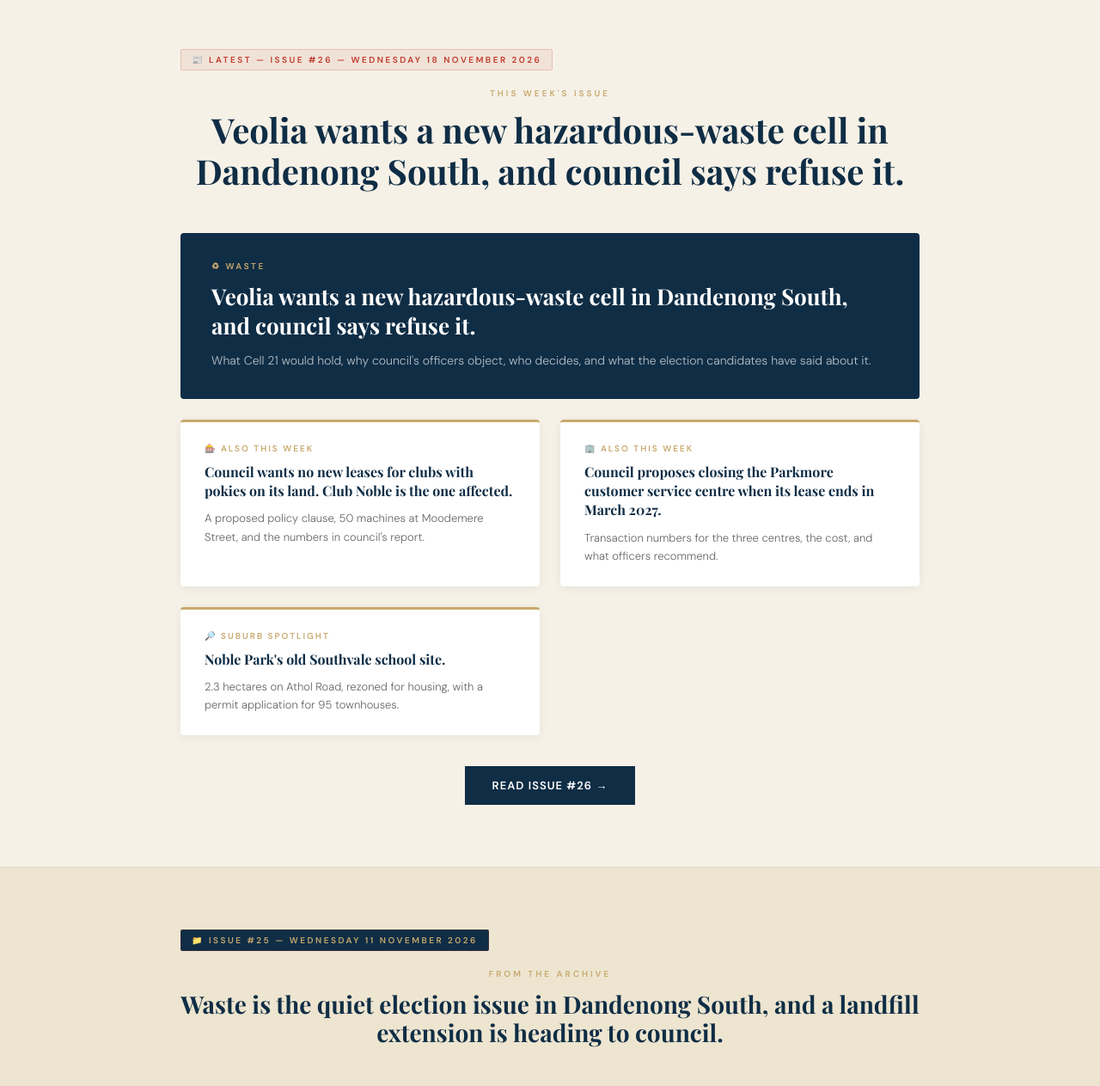
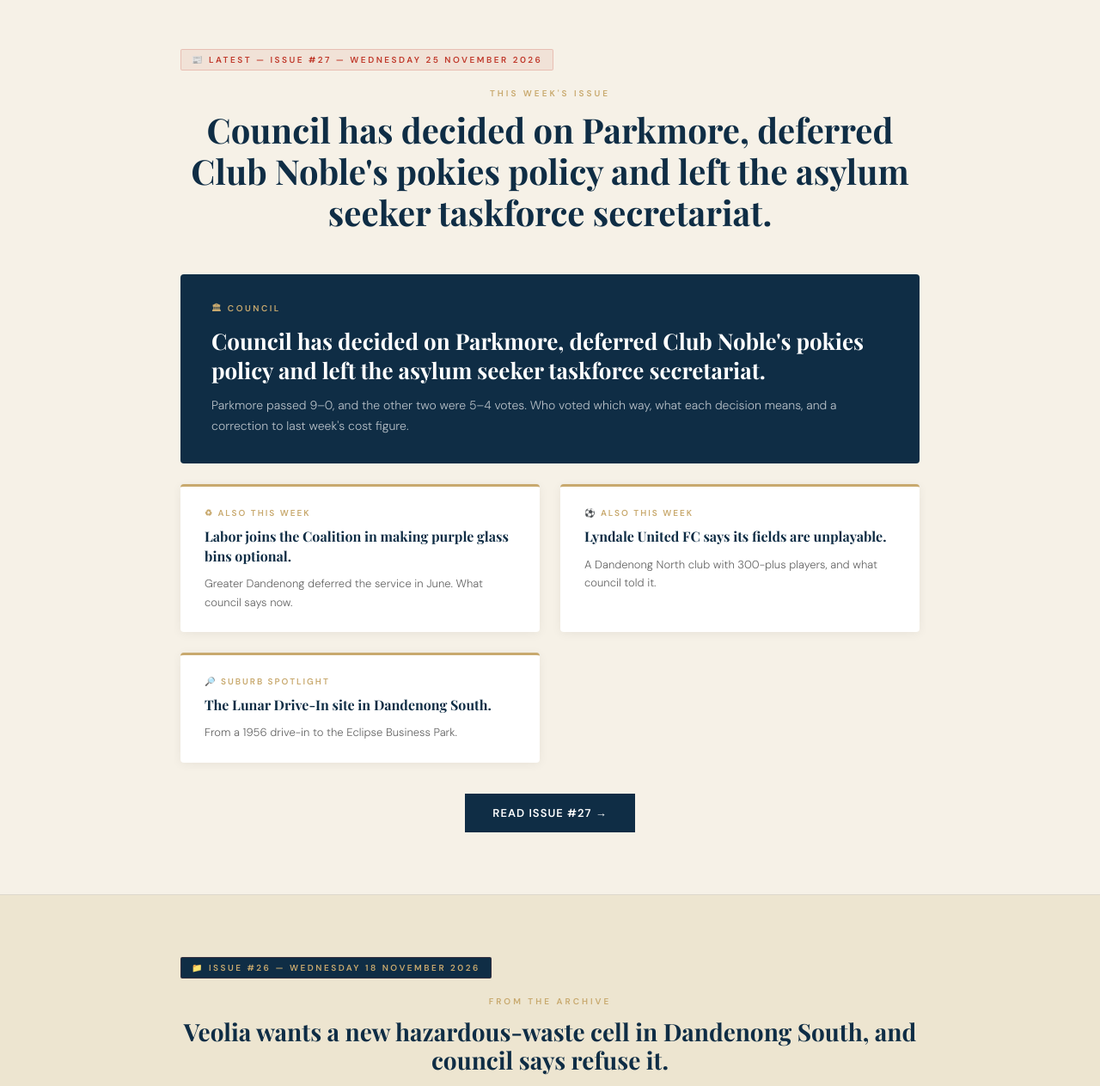
Before and after one commit to Tippitopher/thedandenonglocal.au, a plain HTML site: page index.html in a window 1280 px wide. Shown: the part 1080-2343 px from the top of the page at 86% size. Drawn offline with nearby package versions, Linux system fonts and the light colour scheme; a web font is replaced by a local one.

Commit message:
Add files via upload

```diff
--- a/index.html
+++ b/index.html
@@ -604,12 +604,53 @@
   </div>
 </section>
 
-<!-- ISSUE #26 PREVIEW -->
+<!-- ISSUE #27 PREVIEW -->
 <section class="issue-preview">
   <div class="preview-inner">
-    <span class="preview-badge">📰 Latest — Issue #26 — Wednesday 18 November 2026</span>
+    <span class="preview-badge">📰 Latest — Issue #27 — Wednesday 25 November 2026</span>
     <p class="section-label">This week's issue</p>
-    <h2 class="section-title">Veolia wants a new hazardous-waste cell in Dandenong South, and council says refuse it.</h2>
+    <h2 class="section-title">Council has decided on Parkmore, deferred Club Noble's pokies policy and left the asylum seeker taskforce secretariat.</h2>
+
+    <div class="preview-grid">
+
+      <div class="preview-main">
+        <div class="preview-main-tag">🏛 Council</div>
+        <h3>Council has decided on Parkmore, deferred Club Noble's pokies policy and left the asylum seeker taskforce secretariat.</h3>
+        <p>Parkmore passed 9–0, and the other two were 5–4 votes. Who voted which way, what each decision means, and a correction to last week's cost figure.</p>
+      </div>
+
+      <div class="preview-card">
+        <div class="preview-card-tag">♻ Also This Week</div>
+        <h4>Labor joins the Coalition in making purple glass bins optional.</h4>
+        <p>Greater Dandenong deferred the service in June. What council says now.</p>
+      </div>
+
+      <div class="preview-card">
+        <div class="preview-card-tag">⚽ Also This Week</div>
+        <h4>Lyndale United FC says its fields are unplayable.</h4>
+        <p>A Dandenong North club with 300-plus players, and what council told it.</p>
+      </div>
+
+      <div class="preview-card">
+        <div class="preview-card-tag">🔎 Suburb Spotlight</div>
+        <h4>The Lunar Drive-In site in Dandenong South.</h4>
+        <p>From a 1956 drive-in to the Eclipse Business Park.</p>
+      </div>
+
+    </div>
+
+    <div style="text-align:center;">
+      <a href="https://thedandenonglocal.beehiiv.com/p/the-dandenong-local-issue-27" target="_blank" class="preview-read-link">Read Issue #27 →</a>
+    </div>
+  </div>
+</section>
+
+<!-- ISSUE #26 ARCHIVE -->
+<section class="issue-preview" style="background:#ede5d0;">
+  <div class="preview-inner">
+    <span class="preview-badge" style="background:var(--navy);color:var(--gold);">📁 Issue #26 — Wednesday 18 November 2026</span>
+    <p class="section-label">From the archive</p>
+    <h2 class="section-title" style="font-size:clamp(20px,3vw,28px);">Veolia wants a new hazardous-waste cell in Dandenong South, and council says refuse it.</h2>
 
     <div class="preview-grid">
 
@@ -640,7 +681,7 @@
     </div>
 
     <div style="text-align:center;">
-      <a href="https://thedandenonglocal.beehiiv.com/p/the-dandenong-local-issue-26" target="_blank" class="preview-read-link">Read Issue #26 →</a>
+      <a href="https://thedandenonglocal.beehiiv.com/p/the-dandenong-local-issue-26" target="_blank" class="preview-read-link" style="background:var(--navy);">Read Issue #26 →</a>
     </div>
   </div>
 </section>
```
